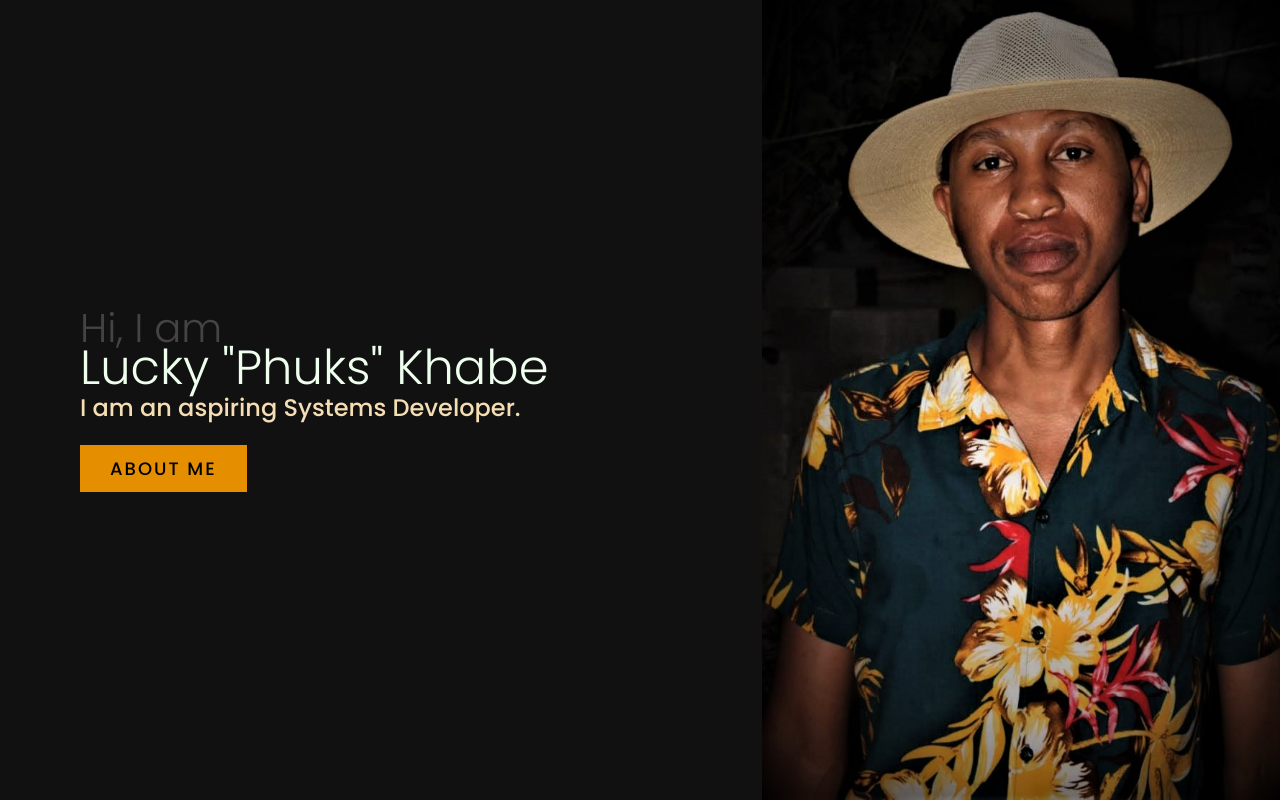
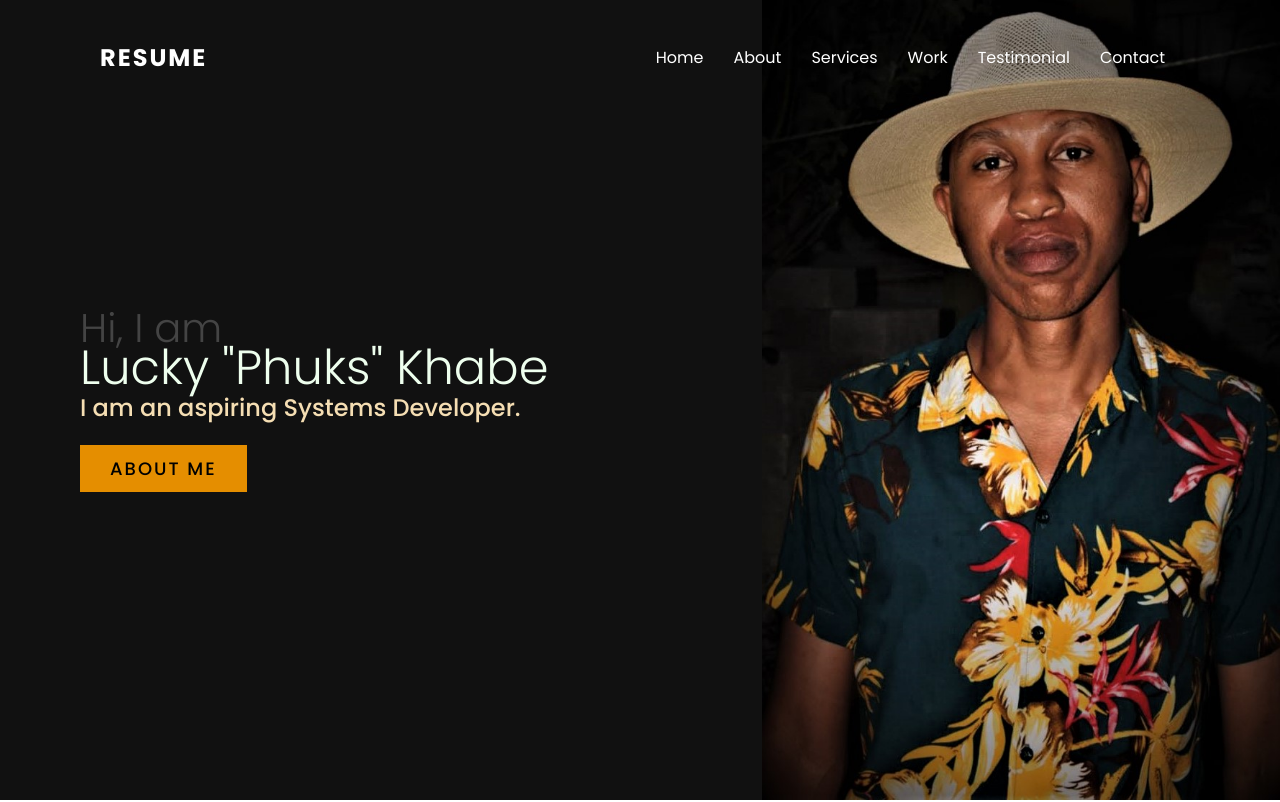
Before and after one commit to Phuks/technical-CV, a plain HTML site: page index.html in a window 1280 px wide. Shown: the top 802 px of the page. Drawn offline with Linux system fonts and the light colour scheme.

Commit message:
added navigation bar and logo

```diff
--- a/index.html
+++ b/index.html
@@ -7,6 +7,21 @@
     <link rel="stylesheet" href="style.css">
 </head>
 <body>
+
+    <!--Creating Menu Tabs and Logo-->
+    <header>
+        <a href="#" class="logo">Resume</a>
+
+    <ul class="menu">
+        <li><a href="#home">Home</a></li>
+        <li><a href="#about">About</a></li>
+        <li><a href="#services">Services</a></li>
+        <li><a href="#work">Work</a></li>
+        <li><a href="#testimonial">Testimonial</a></li>
+        <li><a href="#contact">Contact</a></li>
+    </ul>
+    </header>
+
     <!--Creating Banner Layout-->
     <section class="banner" id="home">
         <div class="textBox">
--- a/style.css
+++ b/style.css
@@ -113,3 +113,40 @@ section {
 img {
     max-width: 100%;
 }
+
+/* Creating Menu's Header and Logo in CSS */
+header {
+    position: fixed;
+    top: 0;
+    left: 0;
+    width: 100%;
+    padding: 40px 100px;
+    display: flex;
+    justify-content: space-between;
+    align-items: center;
+    z-index: 2;
+}
+header .logo {
+    color: white;
+    text-decoration: none;
+    text-transform: uppercase;
+    font-size: 24px;
+    font-weight: 700;
+    letter-spacing: 2px;
+}
+header ul {
+    position: relative;
+    display: flex;
+
+}
+header ul li {
+    list-style-type: none;
+    position: relative;
+}
+header ul li a {
+    position: relative;
+    display: inline-block;
+    margin: 0 15px;
+    text-decoration: none;
+    color: #fff;
+}
```
